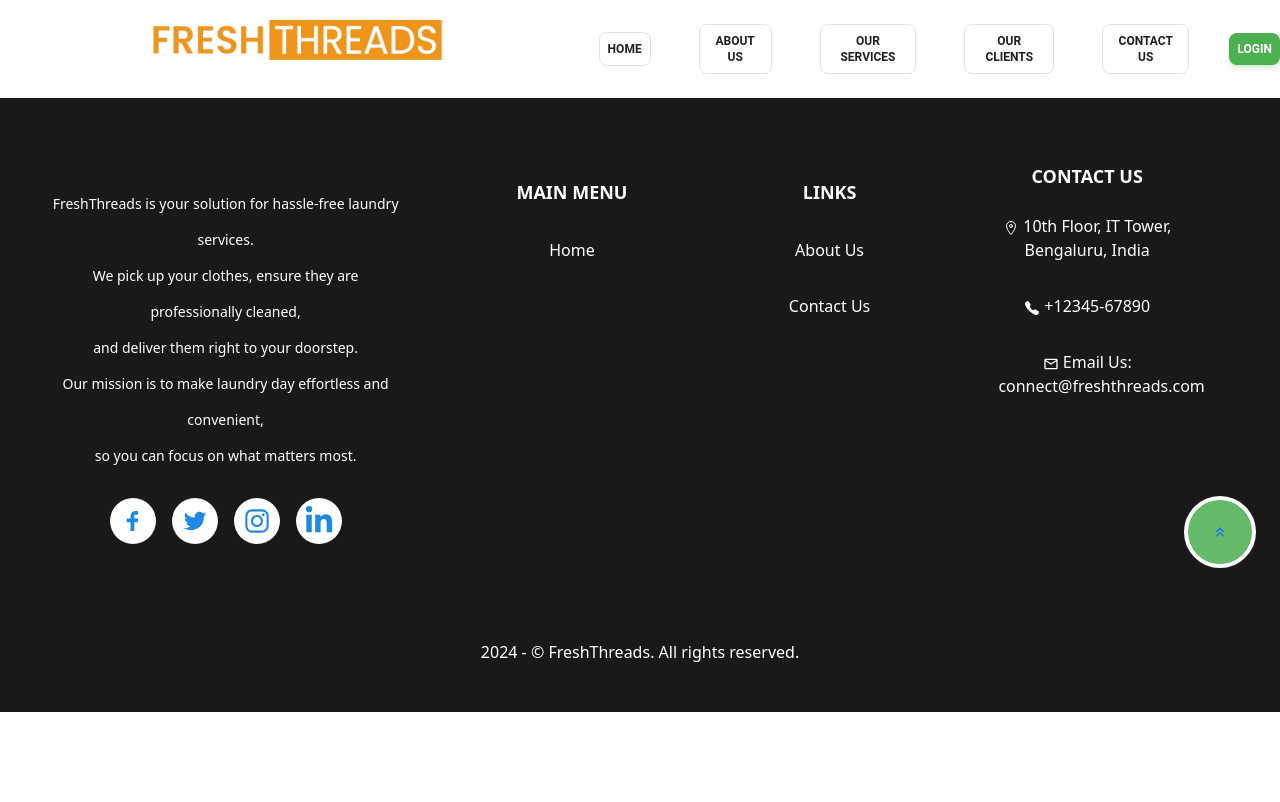
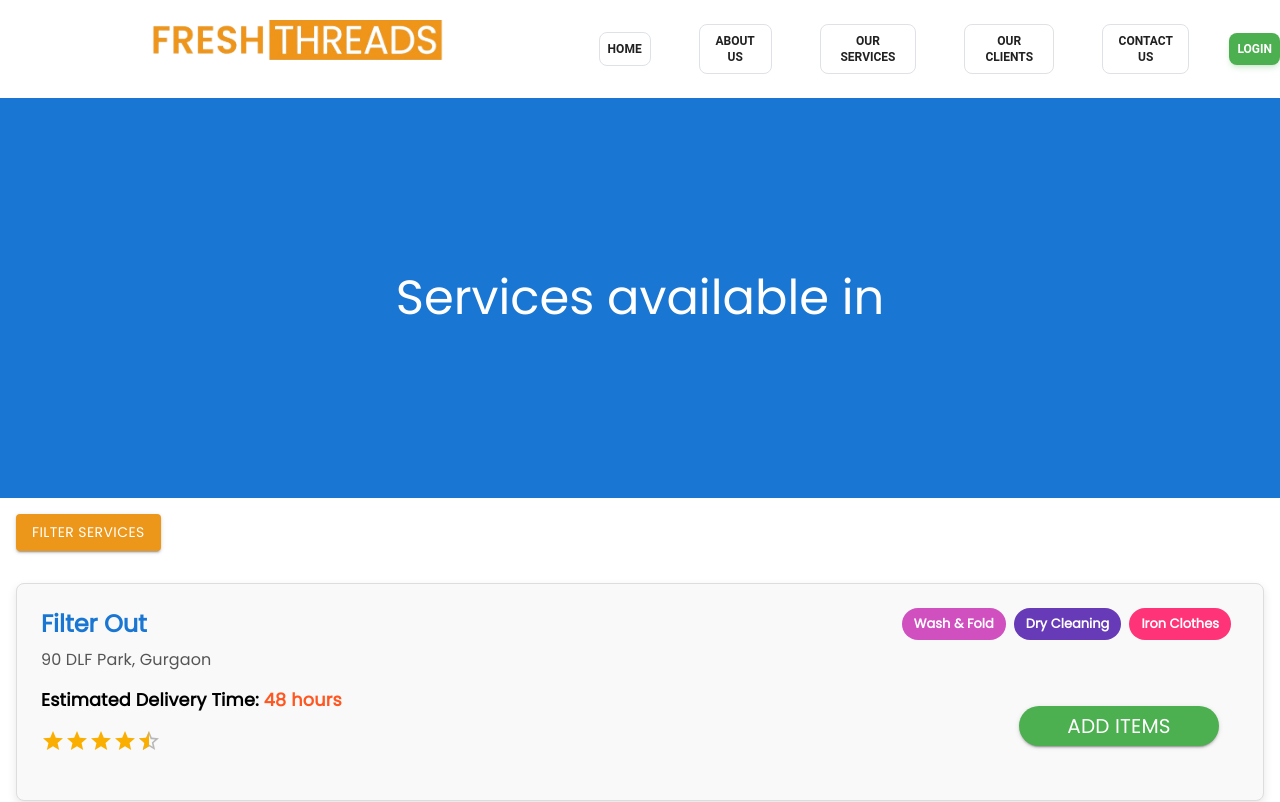
Before and after one commit to PratyushMahajan/LaundryProject, a React (Vite) app: page /shoplist in a window 1280 px wide. Shown: the top 802 px of the page. Built offline with nearby package versions, Linux system fonts and the light colour scheme.

Commit message:
Added Shoplist and made some small changes

```diff
--- a/index.html
+++ b/index.html
@@ -6,7 +6,7 @@
     <link rel="icon" type="image/svg+xml" href="/vite.svg" />
     <meta name="viewport" content="width=device-width, initial-scale=1.0" />
 
-    <title>FreshThreads</title>
+    <title>FreshThreads - Laundry & Dry Cleaning Delivery Services</title>
   </head>
   <body>
     <div id="root"></div>
--- a/src/App.jsx
+++ b/src/App.jsx
@@ -10,6 +10,7 @@ import Footer from "./Components/Commonfile/Footer";
 import Partner from "./Components/Partner/Partner";
 import ShopOwner from "./Components/Dashboard/ShopOwner";
 import ProfileSlider from "./Components/Auth/contacts/contact";
+import LaundriesPage from "./Components/Shops/shoplist";
 
 import '@fontsource/poppins';
 import NavBar1 from "./Components/Commonfile/NavBar1";
@@ -31,6 +32,7 @@ function App() {
         <Route path="/signup" element={<SignupForm />} />
         <Route path="/partner" element={<Partner />} />
         <Route path="/contact" element={<ProfileSlider/>} />
+        <Route path="/shoplist" element={<LaundriesPage/>} />
       </Routes>
 
         < Footer/>
--- a/src/Components/Auth/login/Login.jsx
+++ b/src/Components/Auth/login/Login.jsx
@@ -44,7 +44,7 @@ function LoginForm() {
           {error && <div style={{ color: 'red', marginBottom: '10px' }}>{error}</div>}
           <h1 className="font-weight-bold mb-4 text-center">Welcome Back!</h1>
 
-          <div className='mb-2'>
+          <div className='mb-3'>
             <input
               type="email"
               id="email"
@@ -59,7 +59,7 @@ function LoginForm() {
             </div>
           </div>
 
-          <div className='mb-2'>
+          <div className='mb-3'>
             <input
               type="password"
               id="password"
@@ -77,7 +77,7 @@ function LoginForm() {
           <button type="submit"
             className="btn btn-primary btn-lg w-100"
             disabled={!isFormValid}>
-            Log In
+            Login
           </button>
 
           <p className="text-center mt-3 fs-5" style={{ color: "grey" }}>
--- a/src/Components/Auth/signup/Signup.jsx
+++ b/src/Components/Auth/signup/Signup.jsx
@@ -79,7 +79,7 @@ function SignupForm() {
             Already have an account?<br />
             <Link to="/login" className='text-decoration-none text-primary-custom'>Login Instead</Link>
           </p>
-          <p className="text-center mt-5 fs-6" style={{ color: "grey" }}>
+          <p className="text-center mt-5 fs-5" style={{ color: "grey" }}>
             <Link to="/" className='text-decoration-none text-primary-custom'>Go to Home</Link>
           </p>
         </Col>
--- a/src/Components/FrontCards/Cards.jsx
+++ b/src/Components/FrontCards/Cards.jsx
@@ -14,7 +14,7 @@ const Cards = () => {
   return (
     <>
     <div className="flex flex-col items-center justify-center mt-12">
-    <div className=' p-2 transition duration-300 ease-in-out transform hover:scale-90 hover:shadow-lg hover:bg-blue-gray-100 ' >
+    <div className=' p-2 transition duration-300 ease-in-out transform hover:scale-90 hover:shadow-[0_4px_20px_rgba(0,0,0,0.7)]  ' >
   <Card className="w-full max-w-[58rem] flex sm:flex-col  sm:items-center">
     <CardHeader
       shadow={false}
--- a/src/Components/FrontCards/CardsSec.jsx
+++ b/src/Components/FrontCards/CardsSec.jsx
@@ -10,7 +10,7 @@ import {
 
 const CardsSec = () => {
   return (
-    <div className=' p-2 transition duration-300 ease-in-out transform hover:scale-90 hover:shadow-lg hover:bg-blue-gray-200 ' >
+    <div className=' p-2 transition duration-300 ease-in-out transform hover:scale-90 hover:shadow-[0_4px_20px_rgba(0,0,0,0.7)]  ' >
       <Card className="  w-full max-w-[58rem] flex sm:flex-col  sm:items-center">
       <CardHeader
         shadow={false}
--- /dev/null
+++ b/src/Components/Shops/shoplist.jsx
@@ -0,0 +1,257 @@
+import React, { useState } from 'react';
+import { useSearchParams } from 'react-router-dom';
+import {
+  Box,
+  Typography,
+  Button,
+  Grid2,
+  Chip,
+  Rating,
+  Menu,
+  MenuItem,
+} from '@mui/material';
+
+const laundriesData = [
+  {
+    name: "Filter Out",
+    address: "90 DLF Park, Gurgaon",
+    deliveryTime: "48 hours",
+    services: ["Wash & Fold", "Dry Cleaning", "Iron Clothes"],
+    rating: 4.7,
+  },
+  {
+    name: "Quick Clean Laundry",
+    address: "123 Main Street, Mumbai",
+    deliveryTime: "24 hours",
+    services: ["Wash & Fold", "Iron Clothes"],
+    rating: 4.5,
+  },
+  {
+    name: "Sparkle Wash",
+    address: "45 Park Avenue, Mumbai",
+    deliveryTime: "48 hours",
+    services: ["Dry Cleaning", "Iron Clothes"],
+    rating: 4.0,
+  }
+];
+
+const badgeColors = {
+  "Wash & Fold": "#d050c0",
+  "Dry Cleaning": "#673ab7",
+  "Iron Clothes": "#ff3377",
+};
+
+const LaundriesPage = () => {
+  const [searchParams] = useSearchParams();
+  const city = searchParams.get('city');
+  const [filter, setFilter] = useState('');
+  const [anchorEl, setAnchorEl] = useState(null);
+
+  const handleFilterClick = (event) => {
+    setAnchorEl(event.currentTarget);
+  };
+
+  const handleFilterSelect = (filterOption) => {
+    setFilter(filterOption);
+    setAnchorEl(null);
+  };
+
+  const handleRemoveFilter = () => {
+    setFilter('');
+  };
+
+  const filteredData = filter
+    ? laundriesData.filter((laundry) => laundry.services.includes(filter))
+    : laundriesData;
+
+  return (
+    <Box sx={{ fontFamily: 'Poppins, sans-serif' }}>
+      <Box
+        sx={{
+          height: '50vh',
+          backgroundColor: '#1976d2',
+          display: 'flex',
+          alignItems: 'center',
+          justifyContent: 'center',
+          color: '#fff',
+          textAlign: 'center',
+        }}
+      >
+        <Typography variant="h3" sx={{ fontFamily: 'Poppins, sans-serif' }}>Services available in {city}</Typography>
+      </Box>
+
+      {/* Filter Section */}
+      <Box
+        sx={{
+          display: 'flex',
+          justifyContent: 'space-between',
+          padding: '16px',
+        }}
+      >
+        <Button
+          variant="contained"
+          onClick={handleFilterClick}
+          sx={{
+            fontFamily: 'Poppins, sans-serif',
+            backgroundColor: '#EC961A',
+            ':hover': { backgroundColor: '#145da0' },
+          }}
+        >
+          Filter Services
+        </Button>
+        {filter && (
+          <Button
+            variant="outlined"
+            onClick={handleRemoveFilter}
+            sx={{
+              fontFamily: 'Poppins, sans-serif',
+              borderColor: '#1976d2',
+              color: '#1976d2',
+              ':hover': { borderColor: '#145da0', backgroundColor: '#e3f2fd' },
+            }}
+          >
+            Remove Filter
+          </Button>
+        )}
+        <Menu
+          anchorEl={anchorEl}
+          open={Boolean(anchorEl)}
+          onClose={() => setAnchorEl(null)}
+        >
+          {["Wash & Fold", "Dry Cleaning", "Iron Clothes"].map((option) => (
+            <MenuItem
+              key={option}
+              onClick={() => handleFilterSelect(option)}
+              sx={{ fontFamily: 'Poppins, sans-serif' }}
+            >
+              {option}
+            </MenuItem>
+          ))}
+        </Menu>
+      </Box>
+
+      {/* List Section */}
+      <Grid2 container spacing={4} sx={{ padding: 2 }}>
+        {filteredData.map((laundry, index) => (
+          <Grid2
+            item
+            xs={12}
+            key={index}
+            sx={{
+              width: '100%',
+              border: '1px solid #ddd',
+              borderRadius: 2,
+              padding: 3,
+              backgroundColor: '#f9f9f9',
+              boxShadow: '0 4px 10px rgba(0,0,0,0.1)',
+              display: 'flex',
+              justifyContent: 'space-between',
+            }}
+          >
+            {/* Left Section */}
+            <Box>
+              {/* Laundry Name */}
+              <Typography
+                variant="h5"
+                sx={{
+                  color: '#1976d2',
+                  fontWeight: 'bold',
+                  marginBottom: 1,
+                  fontFamily: 'Poppins, sans-serif',
+                }}
+              >
+                {laundry.name}
+              </Typography>
+              {/* Laundry Address */}
+              <Typography
+                variant="body1"
+                sx={{
+                  color: '#555',
+                  marginBottom: 2,
+                  fontFamily: 'Poppins, sans-serif',
+                }}
+              >
+                {laundry.address}
+              </Typography>
+              {/* Estimated Delivery Time */}
+              <Typography
+                variant="body2"
+                sx={{
+                  color: '#000',
+                  fontWeight: 'bold',
+                  fontSize: '1.1rem',
+                  marginBottom: 2,
+                  fontFamily: 'Poppins, sans-serif',
+                }}
+              >
+                Estimated Delivery Time:{' '}
+                <span style={{ color: '#ff5722' }}>{laundry.deliveryTime}</span>
+              </Typography>
+              {/* Rating */}
+              <Box sx={{ marginBottom: 2 }}>
+                <Typography
+                  variant="body2"
+                  sx={{
+                    fontWeight: 'bold',
+                    fontFamily: 'Poppins, sans-serif',
+                  }}
+                >
+                </Typography>
+                <Rating
+                  name="read-only"
+                  value={laundry.rating}
+                  readOnly
+                  precision={0.5}
+                />
+              </Box>
+            </Box>
+            {/* Right Section */}
+            <Box
+              sx={{
+                display: 'flex',
+                flexDirection: 'column',
+                alignItems: 'flex-end',
+                justifyContent: 'space-between',
+              }}
+            >
+              {/* Services */}
+              <Box sx={{ marginBottom: 2 }}>
+                {laundry.services.map((service, idx) => (
+                  <Chip
+                    key={idx}
+                    label={service}
+                    sx={{
+                      marginRight: 1,
+                      marginBottom: 1,
+                      fontWeight: 'bold',
+                      backgroundColor: badgeColors[service] || '#e0e0e0',
+                      color: '#fff',
+                      fontFamily: 'Poppins, sans-serif',
+                    }}
+                  />
+                ))}
+              </Box>
+              {/* Proceed Button */}
+              <Button
+                variant="contained"
+                sx={{
+                  width: '200px',
+                  height: '40px',
+                  borderRadius: '20px',
+                  marginRight: '20px',
+                  marginBottom: '30px',
+                  backgroundColor: '#4caf50',
+                  ':hover': { backgroundColor: '#45a049' },
+                }}
+              >
+                <Typography variant="h6" sx={{fontFamily: 'Poppins, sans-serif'}}>Add Items</Typography>
+              </Button>
+            </Box>
+          </Grid2>
+        ))}
+      </Grid2>
+    </Box>
+  );
+};
+
+export default LaundriesPage;
```
Also changed, not shown: src/Components/Home/Home.jsx (+32 -12 lines).
